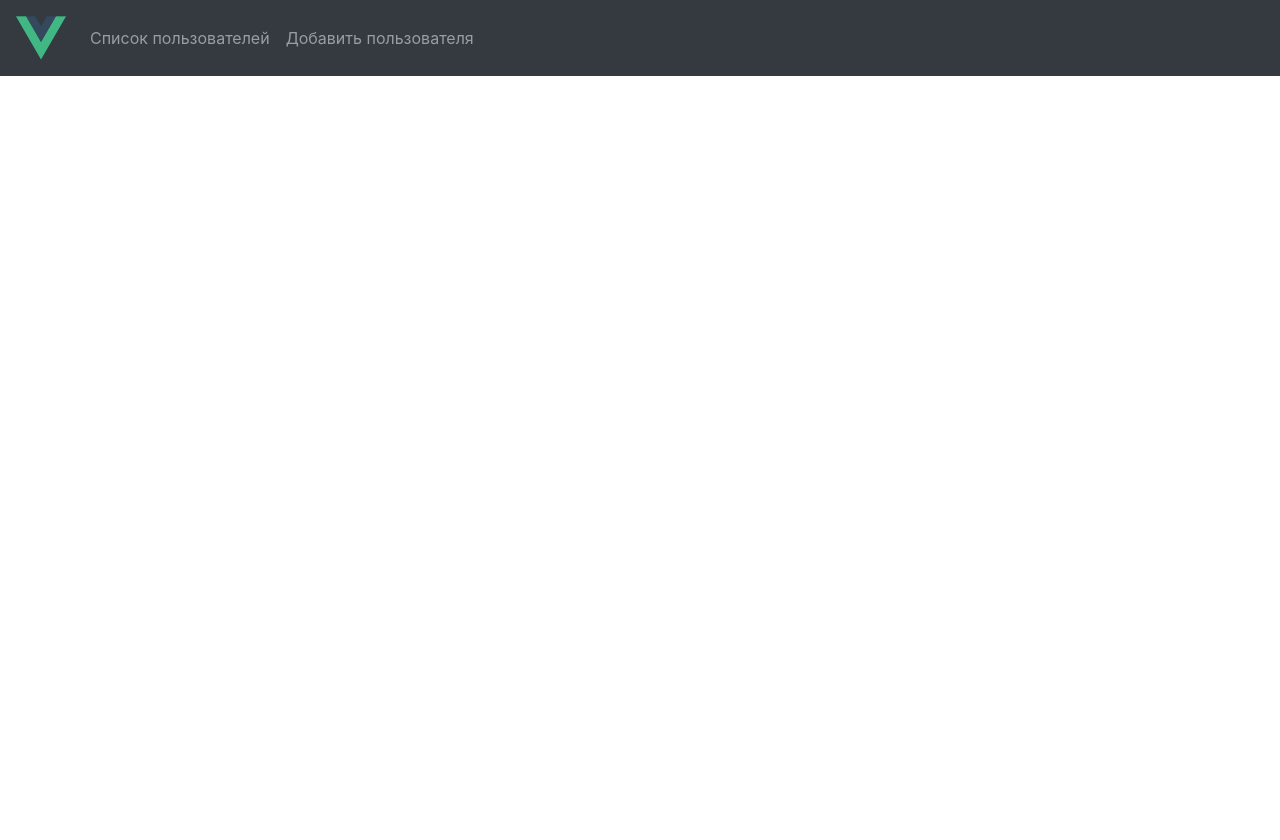
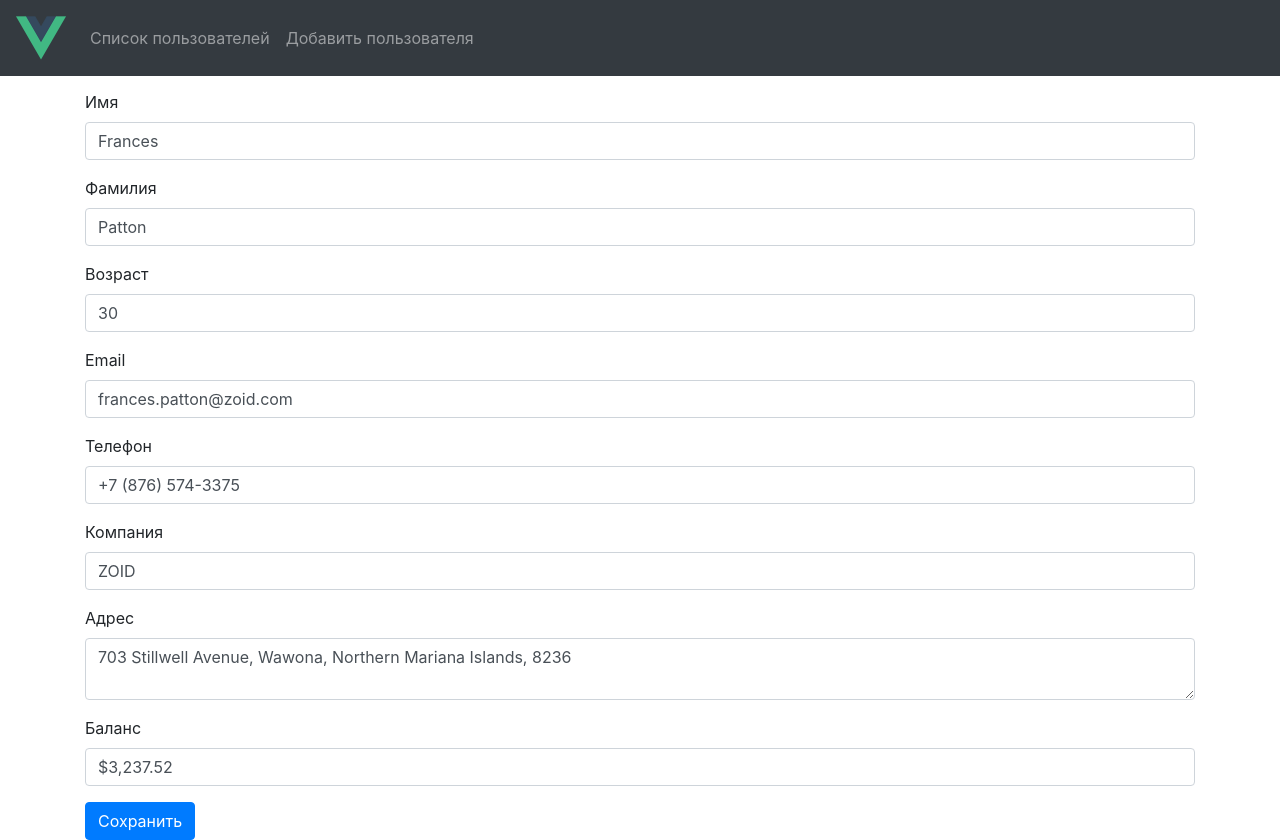
Before and after one commit to avetchinina/vue-project, a Vue app: page /#/edit-user/1 in a window 1280 px wide. Before the commit the page ends 800 px from the top, so only its background shows below. Built offline with nearby package versions, Linux system fonts and the light colour scheme; data requests are answered from the project's data file.

Commit message:
редактирование пользователя

```diff
--- a/db.json
+++ b/db.json
@@ -3,18 +3,17 @@
     {
       "id": 0,
       "isActive": true,
-            "balance": "$3,249.36",
+      "balance": "$3,237.52",
       "picture": "http://placehold.it/128x128",
-            "age": 25,
-            "accessLevel": "guest",
-            "firstName": "Keisha",
-            "lastName": "Riddle",
-            "company": "NUTRALAB",
-            "email": "keisha.riddle@nutralab.name",
-            "phone": "+7 (878) 555-3229",
-            "address": "720 Lee Avenue, Coventry, Arizona, 6206",
-            "about": "Voluptate ut duis aliqua fugiat ea culpa officia duis aliquip fugiat aliqua excepteur qui aliqua. Sint et commodo nulla et veniam ex nisi quis esse amet laboris. Laboris ex fugiat adipisicing culpa incididunt mollit consequat non cupidatat et aliquip eiusmod. Ea ut quis et magna est dolore magna esse in nostrud labore et. Ad est consequat magna dolor sit ut mollit irure. Elit officia officia nostrud qui officia cillum labore cillum. Commodo duis amet ipsum ut cupidatat dolore incididunt id qui.",
-            "registered": "15.02.2016"
+      "firstName": "Mikhail",
+      "lastName": "Stepin",
+      "email": "t@domain.ru",
+      "company": "YTU",
+      "address": "5, Voronin str.",
+      "age": "42",
+      "phone": "8-910-989-88-99",
+      "accessLevel": "admin",
+      "registered": "29.09.2017"
     },
     {
       "id": 1,
--- a/package.json
+++ b/package.json
@@ -8,6 +8,7 @@
     "lint": "vue-cli-service lint"
   },
   "dependencies": {
+    "@mdi/font": "^3.7.95",
     "axios": "^0.19.0",
     "bootstrap": "^4.3.1",
     "core-js": "^2.6.5",
--- a/src/App.vue
+++ b/src/App.vue
@@ -31,7 +31,10 @@
         </ul>
       </div>
     </nav>
-    <router-view />
+
+    <section>
+      <router-view />
+    </section>
   </div>
 </template>
 
@@ -44,4 +47,11 @@
     max-width: 50px;
   }
 }
+.nav {
+  .navbar-dark .nav-item &-link {
+    &.router-link-active {
+      color: #fff;
+    }
+  }
+}
 </style>
--- a/src/components/AddUser.vue
+++ b/src/components/AddUser.vue
@@ -2,8 +2,8 @@
   <div>
     <form>
       <div class="form-group">
-        <label for="user-name">ФИО</label>
-        <input type="text" class="form-control" id="user-name" />
+        <label for="user-first-name">Имя</label>
+        <input type="text" class="form-control" id="user-first-name" />
       </div>
       <div class="form-group">
         <label for="user-age">Возраст</label>
@@ -27,7 +27,7 @@
       </div>
       <div class="form-group">
         <label for="user-balance">Баланс</label>
-        <input type="number" class="form-control" id="user-balance" />
+        <input type="text" class="form-control" id="user-balance" />
       </div>
       <button type="submit" class="btn btn-primary">Сохранить</button>
     </form>
--- /dev/null
+++ b/src/components/EditUser.vue
@@ -0,0 +1,121 @@
+<template>
+  <div>
+    <form v-on:submit.prevent="sendUser">
+      <div class="form-group">
+        <label for="firstName">Имя</label>
+        <input
+          type="text"
+          class="form-control"
+          id="firstName"
+          :value="user.firstName"
+          v-on:input="inputHandler"
+        />
+      </div>
+      <div class="form-group">
+        <label for="lastName">Фамилия</label>
+        <input
+          type="text"
+          class="form-control"
+          id="lastName"
+          :value="user.lastName"
+          v-on:input="inputHandler"
+        />
+      </div>
+      <div class="form-group">
+        <label for="age">Возраст</label>
+        <input
+          type="text"
+          class="form-control"
+          id="age"
+          :value="user.age"
+          v-on:input="inputHandler"
+        />
+      </div>
+      <div class="form-group">
+        <label for="email">Email</label>
+        <input
+          type="email"
+          class="form-control"
+          id="email"
+          :value="user.email"
+          v-on:input="inputHandler"
+        />
+      </div>
+      <div class="form-group">
+        <label for="phone">Телефон</label>
+        <input
+          type="phone"
+          class="form-control"
+          id="phone"
+          :value="user.phone"
+          v-on:input="inputHandler"
+        />
+      </div>
+      <div class="form-group">
+        <label for="company">Компания</label>
+        <input
+          type="text"
+          class="form-control"
+          id="company"
+          v-model="user.company"
+        />
+      </div>
+      <div class="form-group">
+        <label for="address">Адрес</label>
+        <textarea
+          class="form-control"
+          id="address"
+          v-model="user.address"
+        ></textarea>
+      </div>
+      <div class="form-group">
+        <label for="balance">Баланс</label>
+        <input
+          type="text"
+          class="form-control"
+          id="balance"
+          v-model="user.balance"
+        />
+      </div>
+      <button type="submit" class="btn btn-primary">Сохранить</button>
+    </form>
+  </div>
+</template>
+
+<script>
+import axios from 'axios'
+
+export default {
+  name: 'EditUser',
+  data: () => ({
+    user: {}
+  }),
+  mounted() {
+    this.loadUser()
+  },
+  methods: {
+    inputHandler($event) {
+      this.user[$event.target.getAttribute('id')] = $event.target.value
+    },
+    loadUser() {
+      let url = 'http://localhost:3000/users/' + this.$route.params.id
+      axios
+        .get(url)
+        .then(response => response.data)
+        .then(user => {
+          this.user = user
+        })
+        .catch(err => console.log(err))
+    },
+    sendUser() {
+      let url = 'http://localhost:3000/users/' + this.$route.params.id
+      axios
+        .put(url, this.user)
+        .then(response => console.log(response))
+        .catch(err => console.log(err))
+    }
+  }
+}
+</script>
+
+<style scoped="less"></style>
--- a/src/components/UserList.vue
+++ b/src/components/UserList.vue
@@ -18,6 +18,7 @@
           <th>Компания</th>
           <th>Адрес</th>
           <th>Баланс</th>
+          <th></th>
         </tr>
       </thead>
       <tbody>
@@ -30,6 +31,15 @@
           <td>{{ user.company | uppercase }}</td>
           <td>{{ user.address }}</td>
           <td>{{ user.balance }}</td>
+          <td>
+            <router-link
+              :to="{ name: 'edit-user', params: { id: user.id } }"
+              type="button"
+              class="btn btn-success"
+            >
+              <span class="mdi mdi-account-edit"></span>
+            </router-link>
+          </td>
         </tr>
       </tbody>
     </table>
--- a/src/main.js
+++ b/src/main.js
@@ -2,6 +2,7 @@ import Vue from 'vue'
 import App from './App.vue'
 import router from './router'
 import 'bootstrap/dist/css/bootstrap.min.css'
+import '@mdi/font/css/materialdesignicons.min.css'
 
 Vue.config.productionTip = false
 
--- a/src/router.js
+++ b/src/router.js
@@ -22,6 +22,14 @@ export default new Router({
       path: '/add-user',
       name: 'add-user',
       component: ManageUser
+    },
+    {
+      path: '/edit-user/:id',
+      name: 'edit-user',
+      component: ManageUser,
+      params: {
+        id: 0
+      }
     }
   ]
 })
--- a/src/views/ManageUser.vue
+++ b/src/views/ManageUser.vue
@@ -1,16 +1,23 @@
 <template>
   <div class="container">
-    <add-user></add-user>
+    <component :is="getComponent"></component>
   </div>
 </template>
 
 <script>
 import AddUser from '@/components/AddUser.vue'
+import EditUser from '@/components/EditUser.vue'
 
 export default {
   name: 'ManageUser',
   components: {
-    AddUser
+    AddUser,
+    EditUser
+  },
+  computed: {
+    getComponent() {
+      return this.$route.params.id !== undefined ? EditUser : AddUser
+    }
   }
 }
 </script>
```
Also changed, not shown: 1 other file (tests, documents, lock files or other folders). Lines whose indentation alone changed are shown as unchanged.
